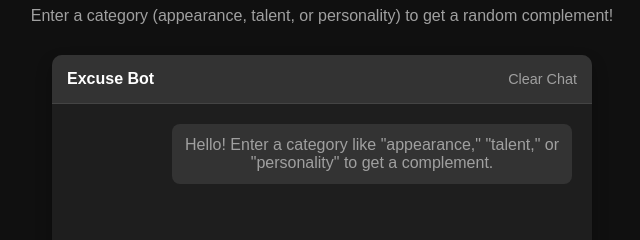
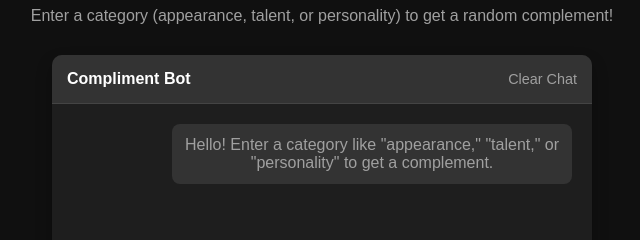
Before and after one commit to liya-fathimap/chatbot-generate, a website: page index2.html in a window 1280 px wide. Shown: the part 186-426 px from the top of the page, 318-958 px from the left. Drawn offline with Linux system fonts and the light colour scheme.

Commit message:
Update index2.html

```diff
--- a/index2.html
+++ b/index2.html
@@ -22,7 +22,7 @@
 
         <div class="chat-box">
             <div class="chat-header">
-                <span>Excuse Bot</span>
+                <span>Compliment  Bot</span>
                 <button class="clear-chat">Clear Chat</button>
             </div>
             <div class="chat-content" id="chat-content">
```
